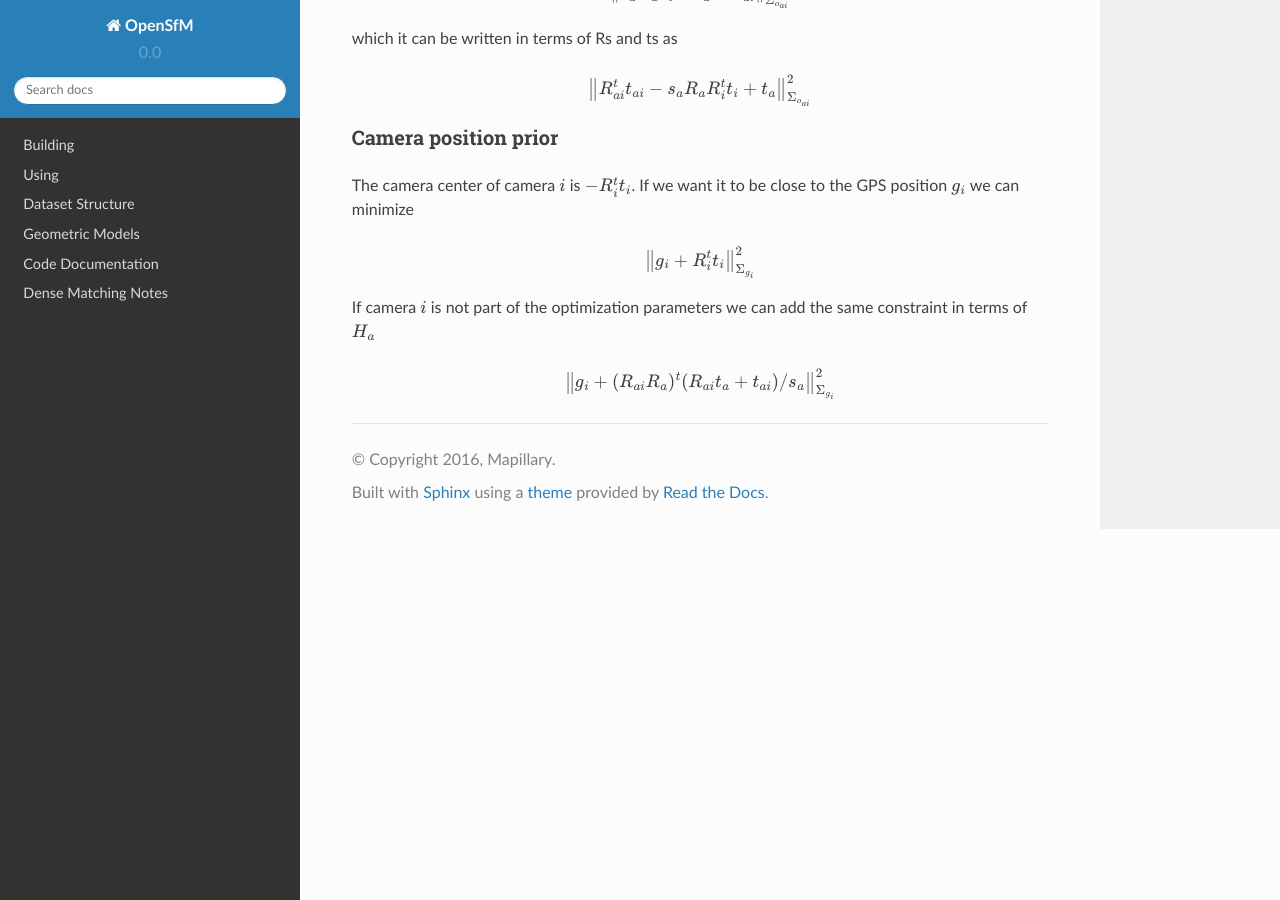
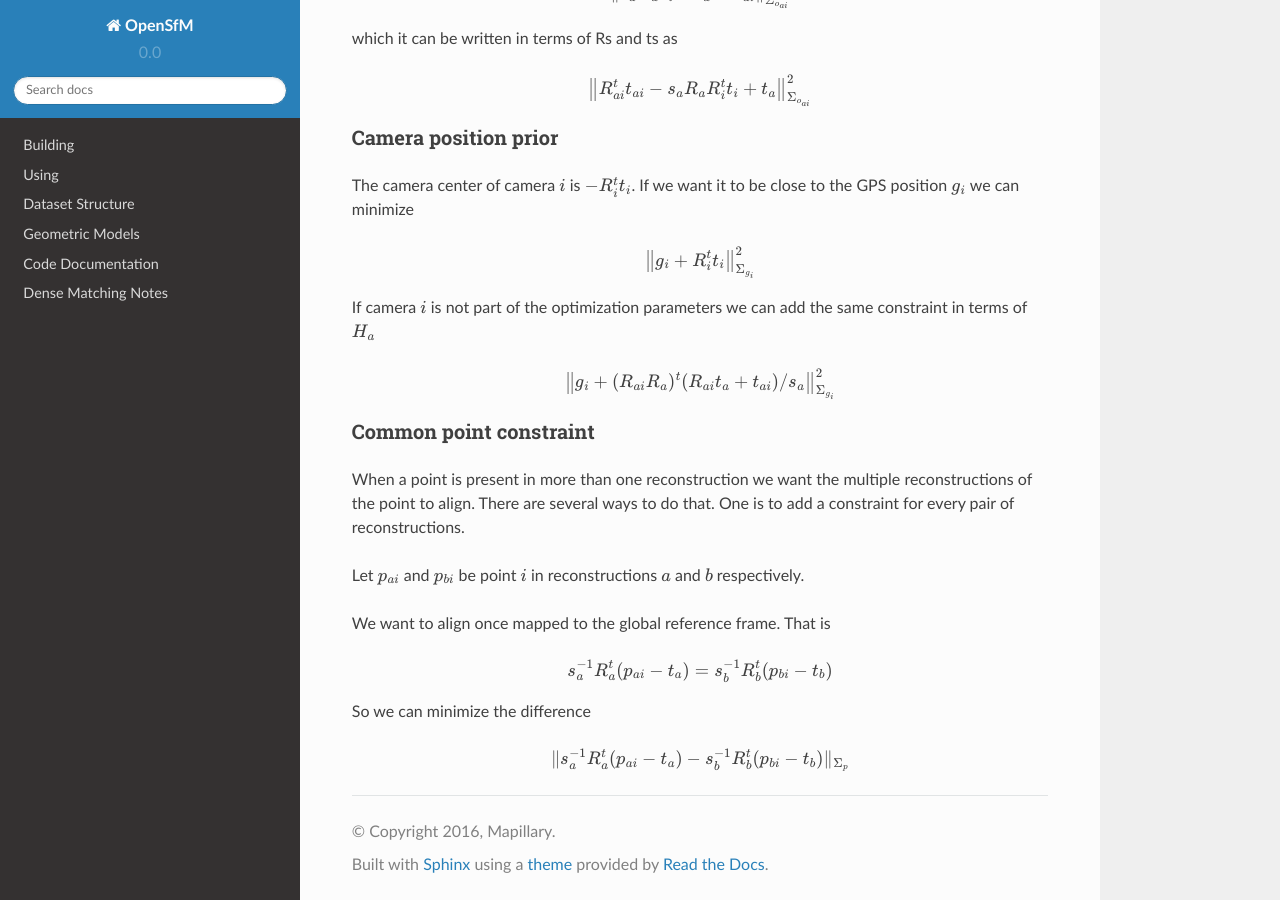
Before and after one commit to phantomwork/mul_img_to_3D, a Sphinx documentation site: the page built from doc/source/merging_notes.rst, in a window 1280 px wide and 900 px high, scrolled down 1740 px. Built offline with Sphinx 7.4.7 and the Read the Docs theme 2.0.0, drawn with Linux system fonts in a browser that asks for light colours.

Commit message:
Add common point constraint

```diff
--- a/doc/source/merging_notes.rst
+++ b/doc/source/merging_notes.rst
@@ -106,3 +106,21 @@ If camera :math:`i` is not part of the optimization parameters we can add the sa
 
 .. math::
   \left\| g_i + (R_{ai} R_a)^t (R_{ai} t_a + t_{ai}) / s_a \right\|^2_{\Sigma_{g_i}}
+
+
+Common point constraint
+-----------------------
+
+When a point is present in more than one reconstruction we want the multiple reconstructions of the point to align.  There are several ways to do that.  One is to add a constraint for every pair of reconstructions.
+
+Let :math:`p_{ai}` and :math:`p_{bi}` be point :math:`i` in reconstructions :math:`a` and :math:`b` respectively.
+
+We want to align once mapped to the global reference frame.  That is
+
+.. math::
+   s_a^{-1} R_a^t (p_{ai} - t_a) = s_b^{-1} R_b^t (p_{bi} - t_b)
+
+So we can minimize the difference
+
+.. math::
+   \|s_a^{-1} R_a^t (p_{ai} - t_a) - s_b^{-1} R_b^t (p_{bi} - t_b)\|_{\Sigma_p}
```
Also changed, not shown: 3 other files.
